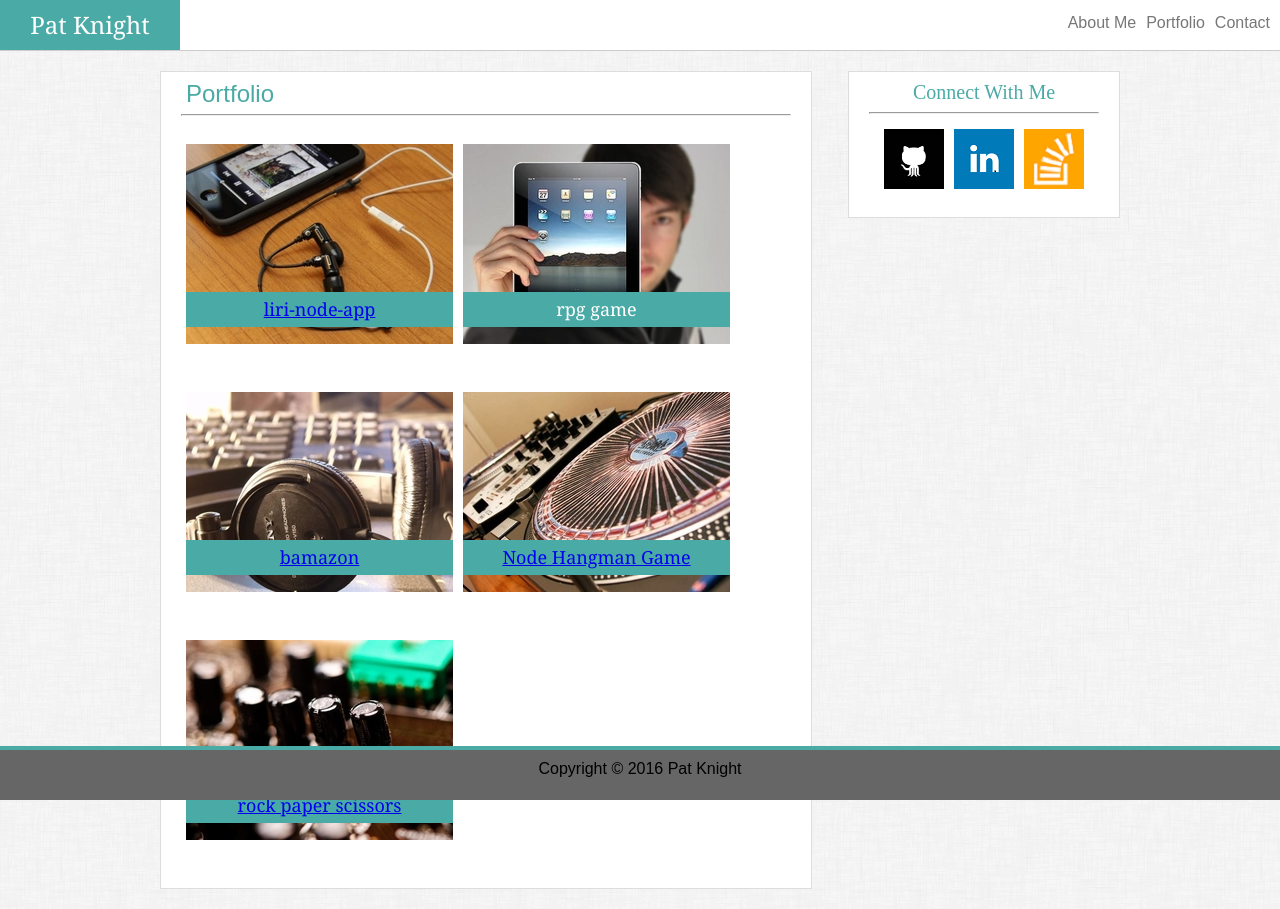
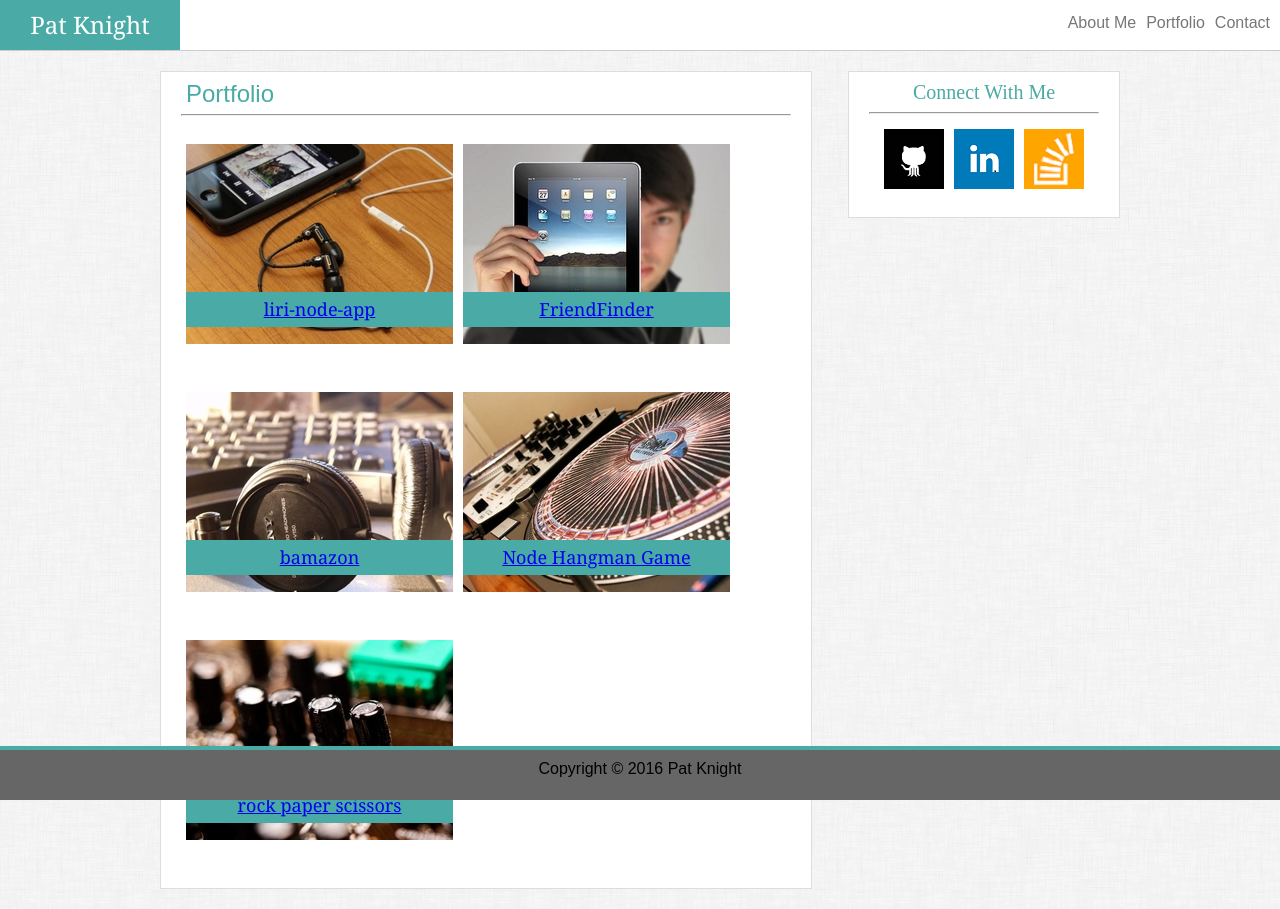
Before and after one commit to pat-knight/responsive_portfolio, a plain HTML site: page portfolio.html in a window 1280 px wide. Drawn offline with Linux system fonts and the light colour scheme.

Commit message:
adding friendfinder

```diff
--- a/portfolio.html
+++ b/portfolio.html
@@ -42,9 +42,11 @@
 					</div>
 
 					<div class="project">
-						<img src="assets/images/ipad.jpg" alt="rpg game project">
+						<img src="assets/images/ipad.jpg" alt="FriendFinder">
 						<div class="prjlabel">
-							rpg game
+							<a href="https://github.com/roamingbadger/FriendFinder">
+								FriendFinder
+							</a>
 						</div>
 					</div>
 
```
